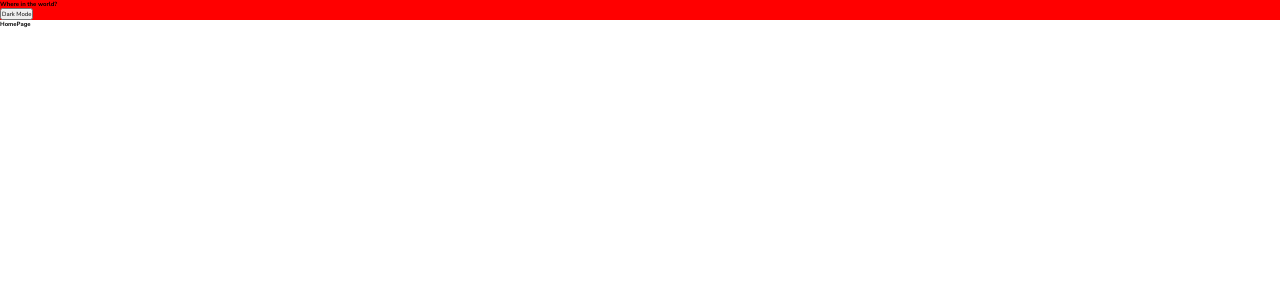
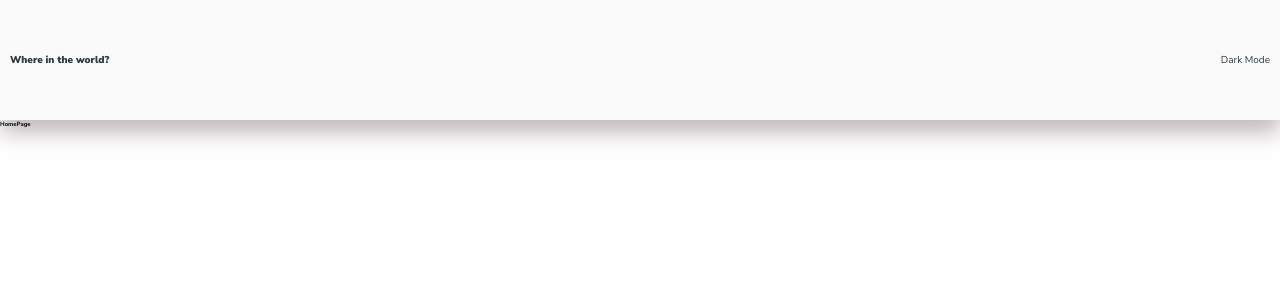
Before and after one commit to darubiomunoz/portfolio-11-countries, a React (Create React App) app: page / in a window 1280 px wide. Shown: the top 300 px of the page. Built offline with nearby package versions, Linux system fonts and the light colour scheme.

Commit message:
Header component

```diff
--- a/src/components/Header.js
+++ b/src/components/Header.js
@@ -1,24 +1,16 @@
-import styled from 'styled-components';
-
-const Nav = styled.nav`
-background-color: red;
-`
+import StyledHeader from '../styles/StyledHeader';
+import StyledTitle from '../styles/StyledTitle';
+import StyledDarkButton from "../styles/StyledDarkButton";
 
 const Header = () => {
   return (
-    <Nav>
-      <ul>
-        <li>
-          <h1>Where in the world?</h1>
-        </li>
-        <li>
-          <button type="button">
-            <i className=""></i>
-            Dark Mode
-          </button>
-        </li>
-      </ul>
-    </Nav>
+    <StyledHeader>
+      <StyledTitle>Where in the world?</StyledTitle>
+      <StyledDarkButton>
+        <i className=""></i>
+        Dark Mode
+      </StyledDarkButton>
+    </StyledHeader>
   );
 }
 
--- /dev/null
+++ b/src/styles/StyledDarkButton.js
@@ -0,0 +1,13 @@
+import styled from 'styled-components';
+
+import { colorOption1, fontSizeSmall, fontWeightNormal } from './Variables';
+
+const StyledDarkButton = styled.button`
+  border: none;
+  font-size: ${fontSizeSmall};
+  font-weight: ${fontWeightNormal};
+  background-color: transparent;
+  color: ${colorOption1};
+`;
+
+export default StyledDarkButton;
--- /dev/null
+++ b/src/styles/StyledHeader.js
@@ -0,0 +1,17 @@
+import styled from 'styled-components';
+
+import { spacingSmall, boxShadow, colorOption5 } from './Variables';
+
+const StyledHeader = styled.header`
+  width: 100%;
+  max-width: 100vw;
+  height: 15vh;
+  padding: 0 ${spacingSmall};
+  display: flex;
+  justify-content: space-between;
+  align-items: center;
+  box-shadow: ${boxShadow};
+  background-color: ${colorOption5};
+`;
+
+export default StyledHeader;
--- /dev/null
+++ b/src/styles/StyledTitle.js
@@ -0,0 +1,13 @@
+import styled from "styled-components";
+
+import { colorOption1, fontSizeSmall, fontWeightExtraBold } from './Variables';
+
+const StyledTitle = styled.h1`
+  width: fit-content;
+  height: fit-content;
+  font-size: ${fontSizeSmall};
+  font-weight: ${fontWeightExtraBold};
+  color: ${colorOption1};
+`;
+
+export default StyledTitle;
--- a/src/styles/Variables.js
+++ b/src/styles/Variables.js
@@ -32,6 +32,8 @@ export const spacingNormal = `30px`;
 export const spacingLarge = `40px`;
 export const spacingExtraLarge = `50px`;
 
+export const boxShadow = `0px 13px 20px 0px rgba(173,164,164,0.75);`;
+
 export const zIndexBackground = `0`;
 export const zIndexNormal = `10`;
 export const zIndexDropDown = `1000`;
```
Also changed, not shown: src/pages/HomePage.js (line endings or trailing spaces).
